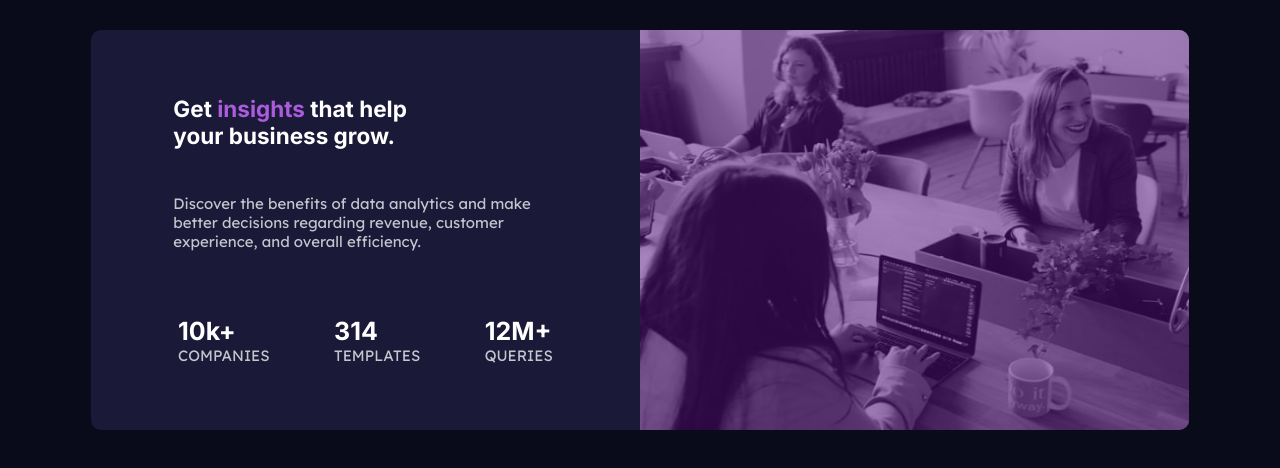
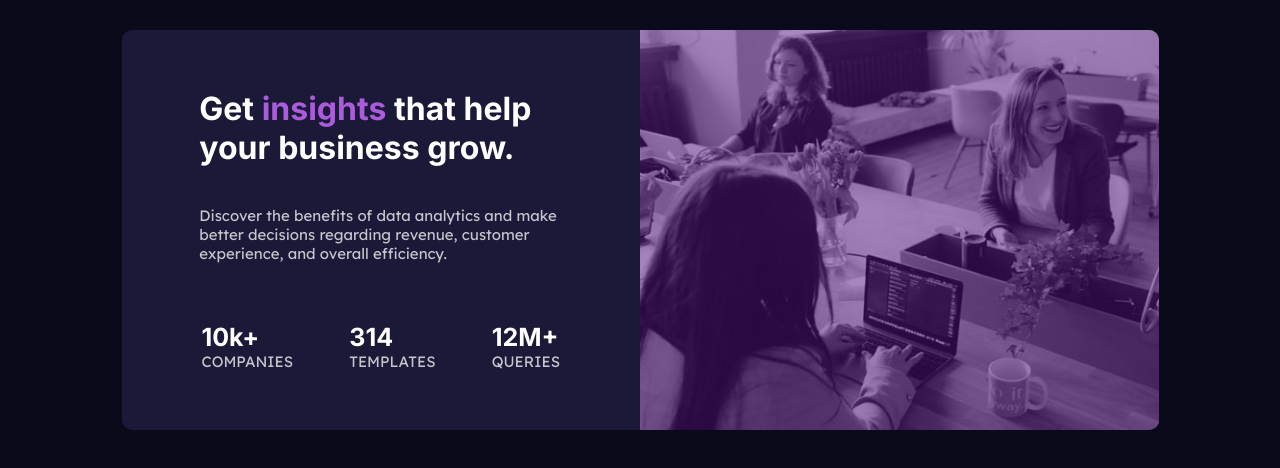
Before and after one commit to yohanetifier/stats-preview-card-component, a website: page index.html in a window 1280 px wide. Drawn offline with Linux system fonts and the light colour scheme.

Commit message:
change size of H1 and remove br

```diff
--- a/index.html
+++ b/index.html
@@ -20,7 +20,7 @@
 <body>
   <main class="container">
     <section class="container__description">
-    <h1>Get <span>insights</span> that help<br> your business grow.</h1>
+    <h1>Get <span>insights</span> that help your business grow.</h1>
     <p>Discover the benefits of data analytics and make <br> better decisions regarding revenue, customer <br>
     experience, and overall efficiency.</p>
       <section class="container__description__stats">
--- a/sass/main.scss
+++ b/sass/main.scss
@@ -19,7 +19,7 @@
     @media screen and (max-width: map-get($breakpoints, mobile)){
         @content
     }
-}
+};
 
 @mixin desktop-only {
     @media screen and (max-width: map-get($breakpoints, desktop)){
@@ -32,7 +32,7 @@
 .container {
     display: flex;
     margin: auto;
-    width: 90%;
+    width: 85%;
     height: 400px;
     border-radius: 10px;
     overflow: hidden;
@@ -40,7 +40,7 @@
         flex-direction: column-reverse;
         justify-content: start;
         width: 100%;
-        height: 900px;
+        height: 1000px;
     }
     &__description{
        display: flex;
@@ -56,6 +56,7 @@
        }
        & > h1 {
            color: hsl(0, 0%, 100%);
+           font-size: 2rem;
            width: 70%;
            font-family: "Inter", sans-serif;
            @include mobile-only {
```
Also changed, not shown: public/css/style.css, 1 other file.
